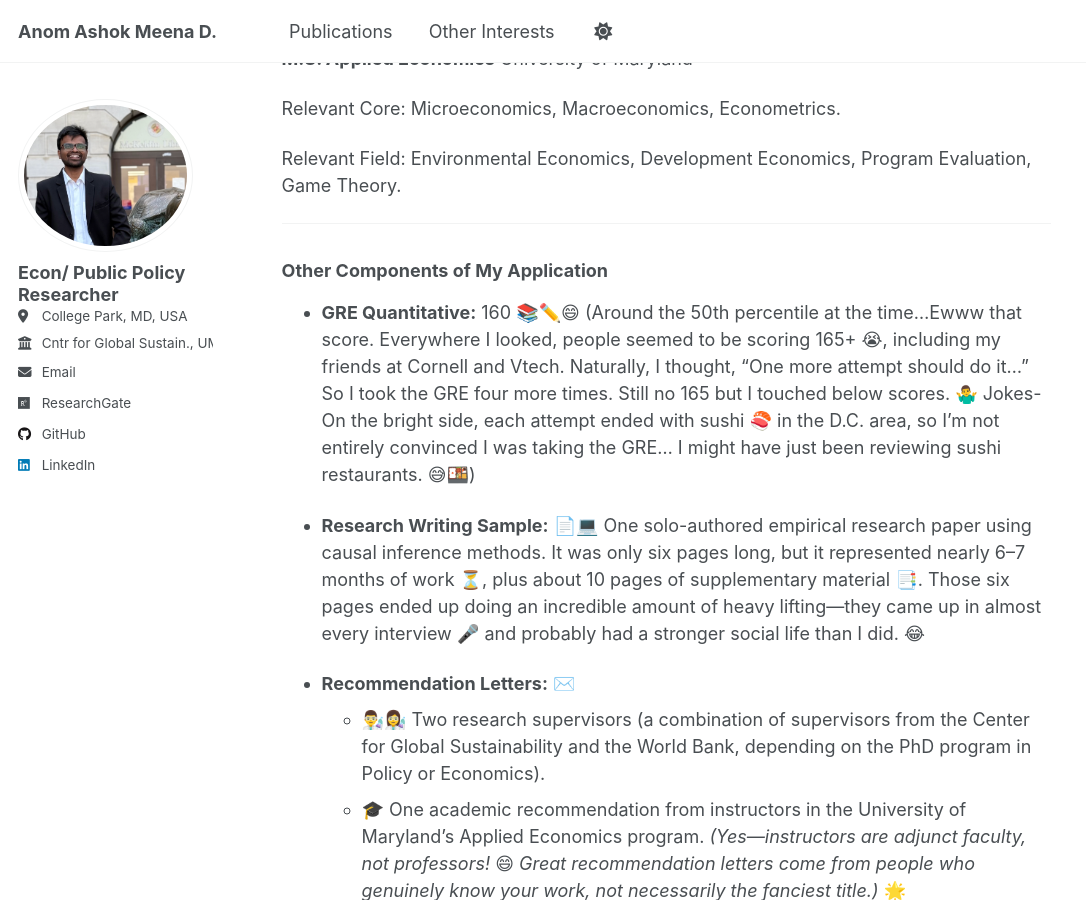
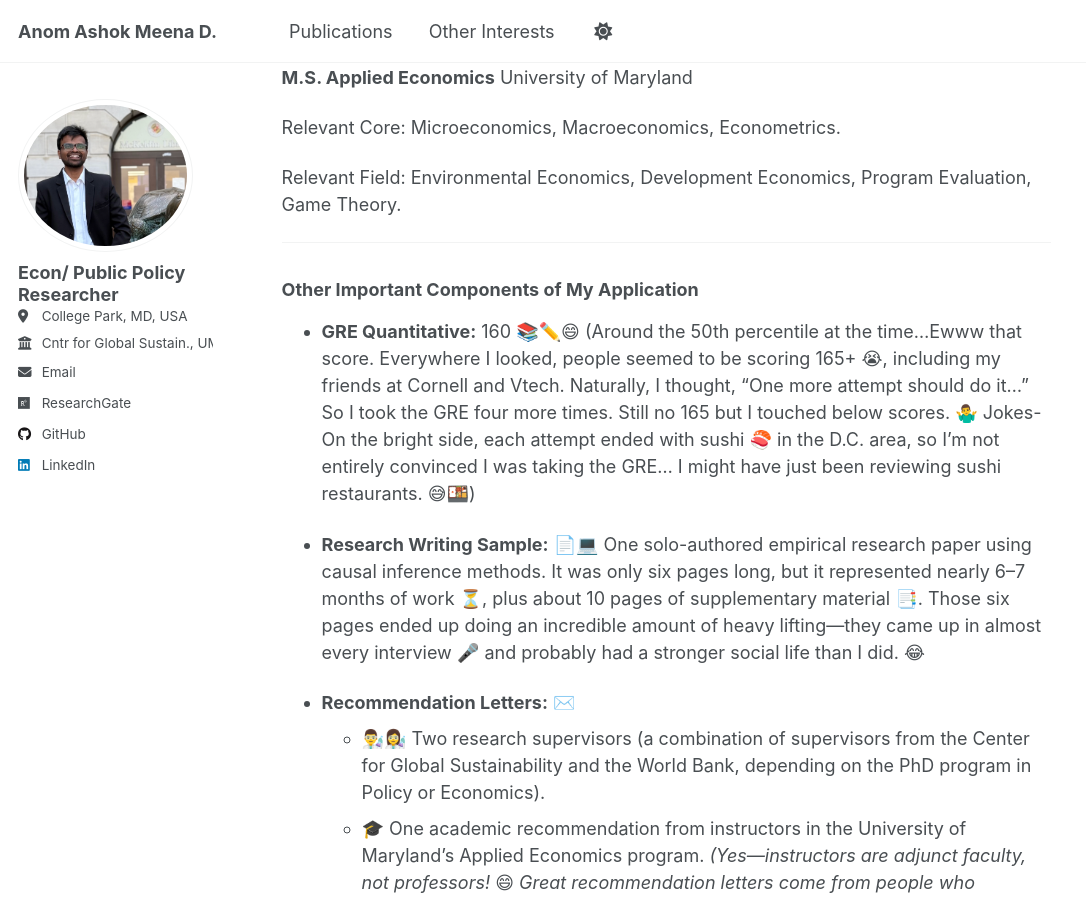
Before and after one commit to anomdule/anomdule.github.io, a Jekyll site: the page built from _pages/predoc-journey.md, in a window 1280 px wide and 900 px high, scrolled down 1471 px. Shown: the whole window, without its empty margins (0-1086 px from the left). Built offline with Jekyll 4.4.1, drawn with Linux system fonts in a browser that asks for light colours; our own code applies the rules of GitHub Pages for plain Markdown files; a script that is not in the unit is left out.

Commit message:
Update predoc-journey.md

```diff
--- a/_pages/predoc-journey.md
+++ b/_pages/predoc-journey.md
@@ -17,6 +17,8 @@ Alongside this, I worked for one year as a Research Analyst Consultant to a Seni
 During these years, I collaborated on several research projects, including a second-authored journal article with Jiehong Lou (*was under revise-and-resubmit at* **Environmental Research & Social Science** during my Ph.D. application cycle).
 
 ## My Ph.D. Application Beyond Research Experience
+
+---
 
 ### Academic Preparation
 
@@ -41,7 +43,8 @@ Relevant Core: Microeconomics, Macroeconomics, Econometrics.
 Relevant Field: Environmental Economics, Development Economics, Program Evaluation, Game Theory.
 
 ---
-### Other Components of My Application
+
+### Other Important Components of My Application
 
 - **GRE Quantitative:** 160 📚✏️😄 (Around the 50th percentile at the time...Ewww that score. Everywhere I looked, people seemed to be scoring 165+ 😭, including my friends at Cornell and Vtech. Naturally, I thought, "One more attempt should do it..." So I took the GRE four more times. Still no 165 but I touched below scores. 🤷‍♂️ Jokes- On the bright side, each attempt ended with sushi 🍣 in the D.C. area, so I'm not entirely convinced I was taking the GRE... I might have just been reviewing sushi restaurants. 😅🍱)
 
```
